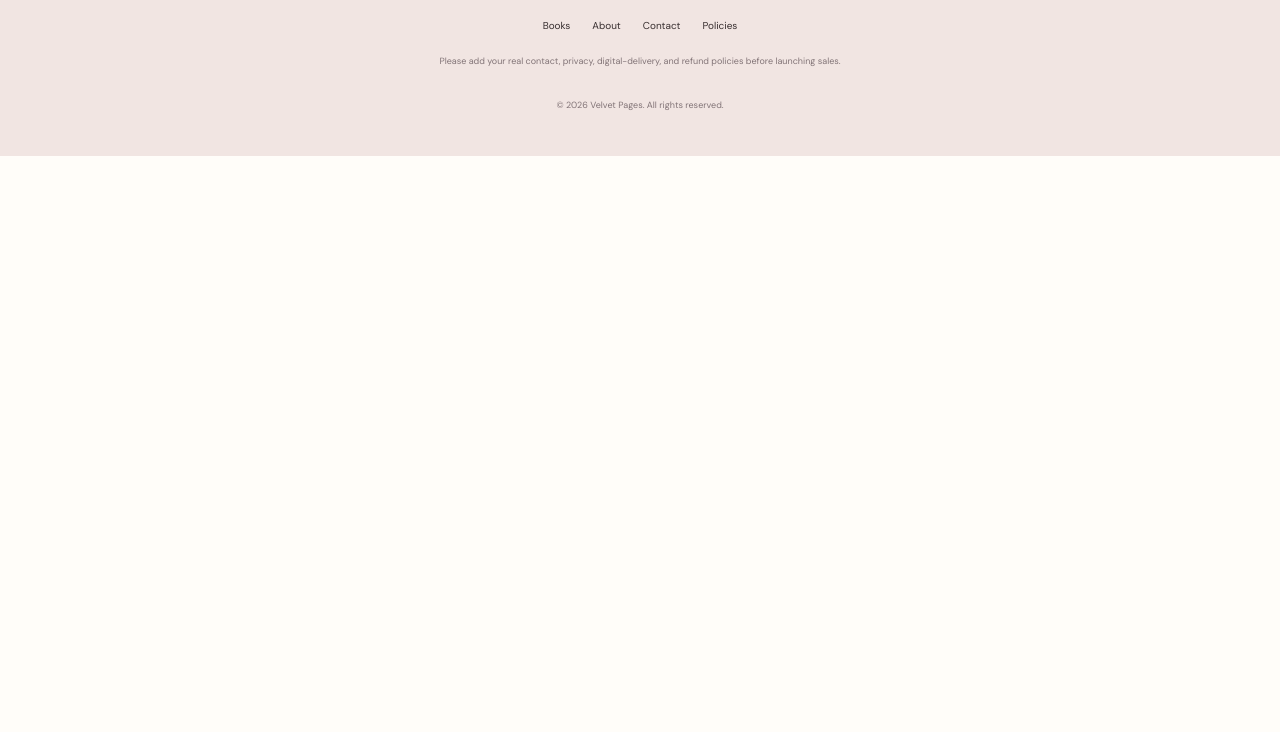
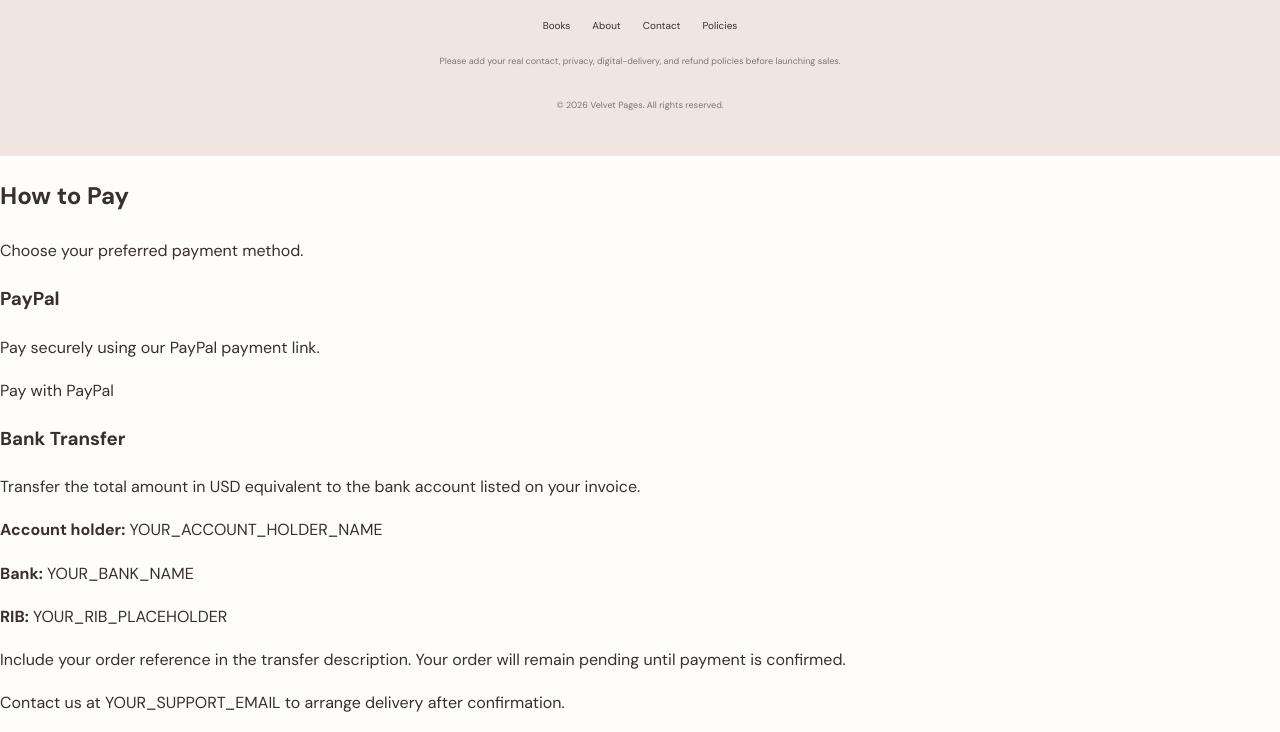
Before and after one commit to fatimaezzarhouni25-droid/velvet-pages, a plain HTML site: page index.html in a window 1280 px wide. Shown: the part 2568-3300 px from the top of the page. Before the commit the page ends 2724 px from the top, so only its background shows below. Drawn offline with nearby package versions, Linux system fonts and the light colour scheme.

Commit message:
Add payment options to index.html
Added payment information section with PayPal and bank transfer options.

```diff
--- a/index.html
+++ b/index.html
@@ -258,5 +258,49 @@
 
   <script src="https://code.jquery.com/jquery-3.7.1.min.js"></script>
   <script src="script.js"></script>
+
+<section class="payment-info" id="payment-info">
+  <h2>How to Pay</h2>
+  <p>Choose your preferred payment method.</p>
+
+  <div class="payment-option">
+    <h3>PayPal</h3>
+    <p>Pay securely using our PayPal payment link.</p>
+    <a
+      class="payment-button"
+      href="YOUR_PAYPAL_PAYMENT_LINK"
+      target="_blank"
+      rel="noopener noreferrer"
+    >
+      Pay with PayPal
+    </a>
+  </div>
+
+  <div class="payment-option">
+    <h3>Bank Transfer</h3>
+    <p>Transfer the total amount in USD equivalent
+       to the bank account listed on your invoice.</p>
+
+    <p><strong>Account holder:</strong>
+      YOUR_ACCOUNT_HOLDER_NAME</p>
+    <p><strong>Bank:</strong> YOUR_BANK_NAME</p>
+    <p><strong>RIB:</strong> YOUR_RIB_PLACEHOLDER</p>
+
+    <p>
+      Include your order reference in the transfer
+      description. Your order will remain pending
+      until payment is confirmed.
+    </p>
+
+    <p>
+      Contact us at
+      <a href="mailto:YOUR_SUPPORT_EMAIL">
+        YOUR_SUPPORT_EMAIL
+      </a>
+      to arrange delivery after confirmation.
+    </p>
+  </div>
+</section>
+
 </body>
 </html>
```
